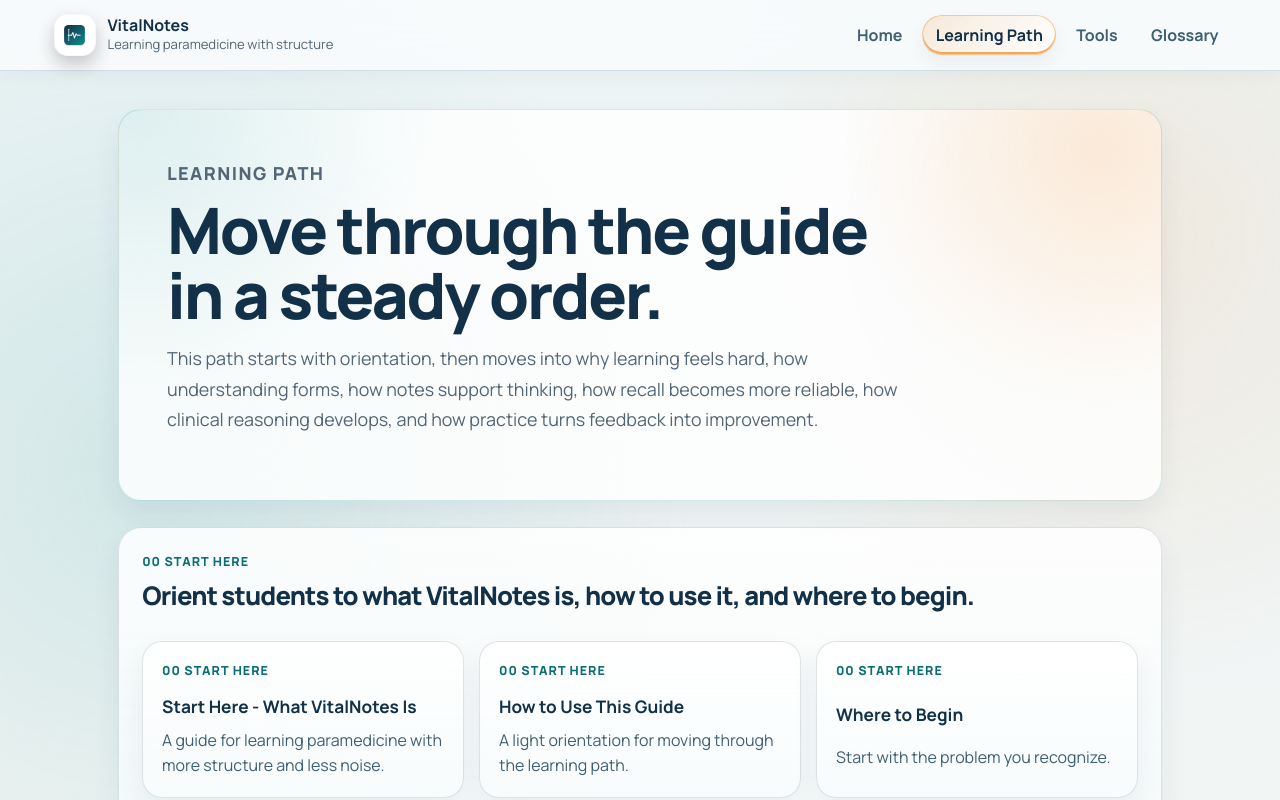
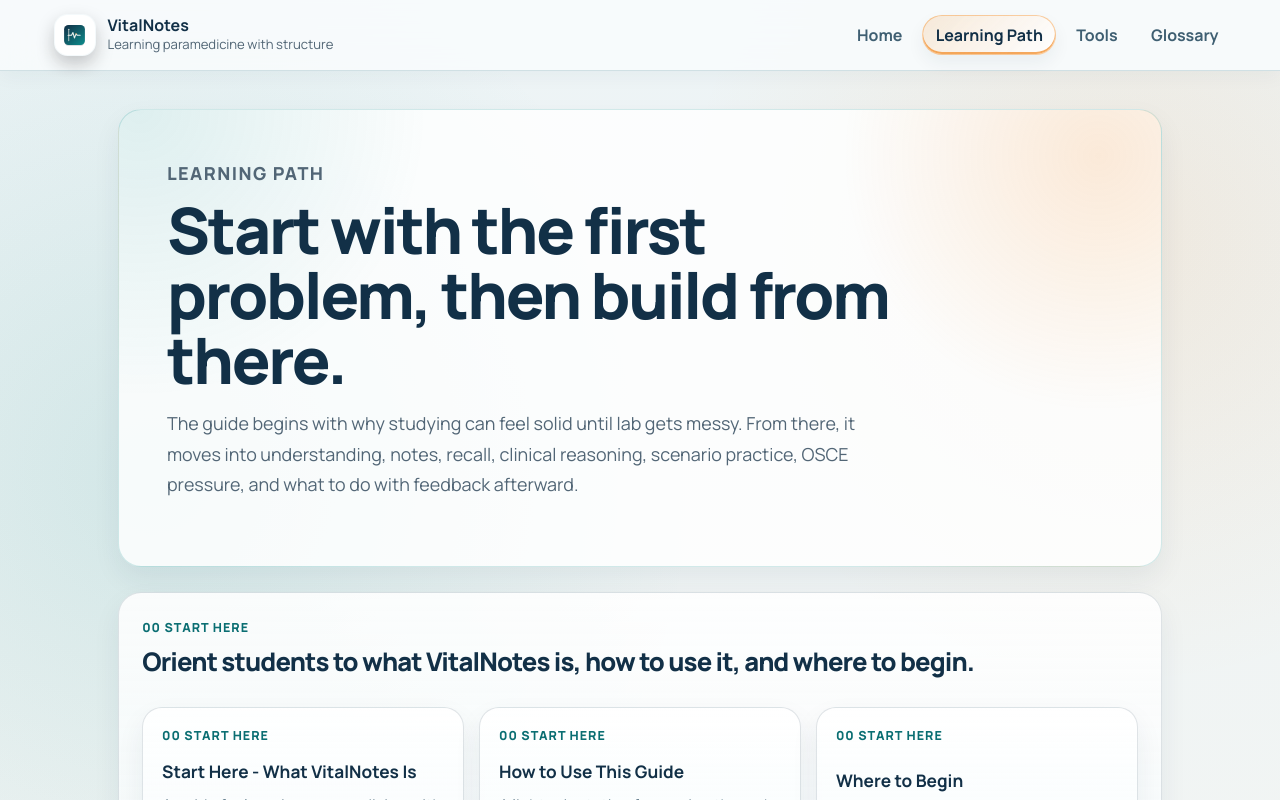
Before and after one commit to duganaffleck/vitalnotes-app, a React (Vite) app: page / in a window 1280 px wide. Both pictures are taken after a click on the button "Open the Learning Path". Shown: the top 800 px of the page. Built offline with nearby package versions, Linux system fonts and the light colour scheme.

Commit message:
Refine Learning Path language

```diff
--- a/src/pages/LearningPath.tsx
+++ b/src/pages/LearningPath.tsx
@@ -11,12 +11,12 @@ function LearningPath({ onNavigate }: LearningPathProps) {
     <section className="page-stack">
       <header className="page-header">
         <p className="eyebrow">Learning Path</p>
-        <h1>Move through the guide in a steady order.</h1>
+        <h1>Start with the first problem, then build from there.</h1>
         <p>
-  This path starts with orientation, then moves into why learning feels
-  hard, how understanding forms, how notes support thinking, how recall
-  becomes more reliable, how clinical reasoning develops, and how
-  practice turns feedback into improvement.
+          The guide begins with why studying can feel solid until lab gets
+          messy. From there, it moves into understanding, notes, recall,
+          clinical reasoning, scenario practice, OSCE pressure, and what to do
+          with feedback afterward.
         </p>
       </header>
 
```
Lines whose indentation alone changed are shown as unchanged.
